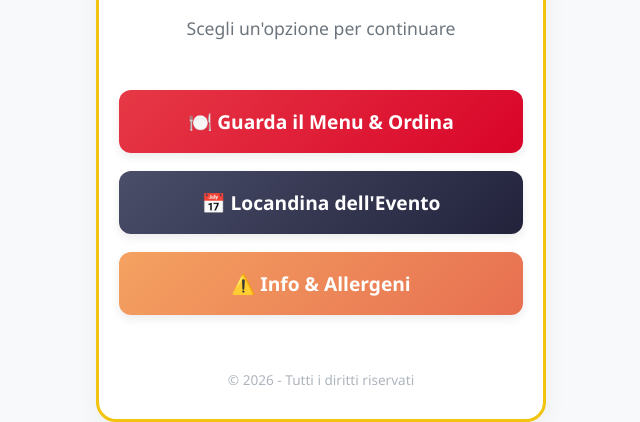
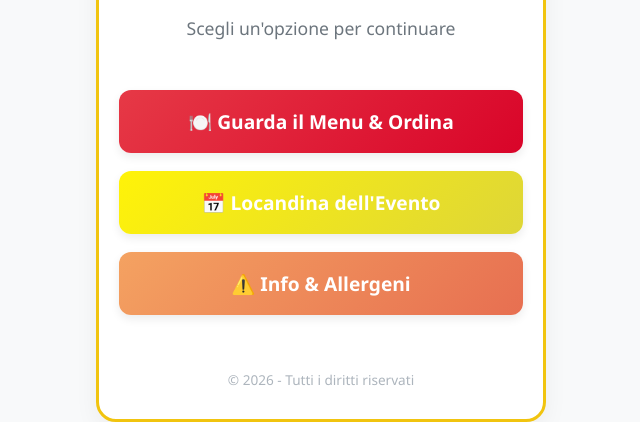
Before and after one commit to paoloisabella2114-git/comanda1, a website: page public/index.html in a window 1280 px wide. Shown: the part 381-803 px from the top of the page, without its empty margins (319-959 px from the left). Drawn offline with Linux system fonts and the light colour scheme.

Commit message:
Update index.html

```diff
--- a/public/index.html
+++ b/public/index.html
@@ -81,7 +81,7 @@
         }
 
         .btn-locandina {
-            background: linear-gradient(135deg, #4a4e69, #22223b);
+            background: linear-gradient(135deg, #fff308, #ded637);
         }
 
         .btn-allergeni {
```
